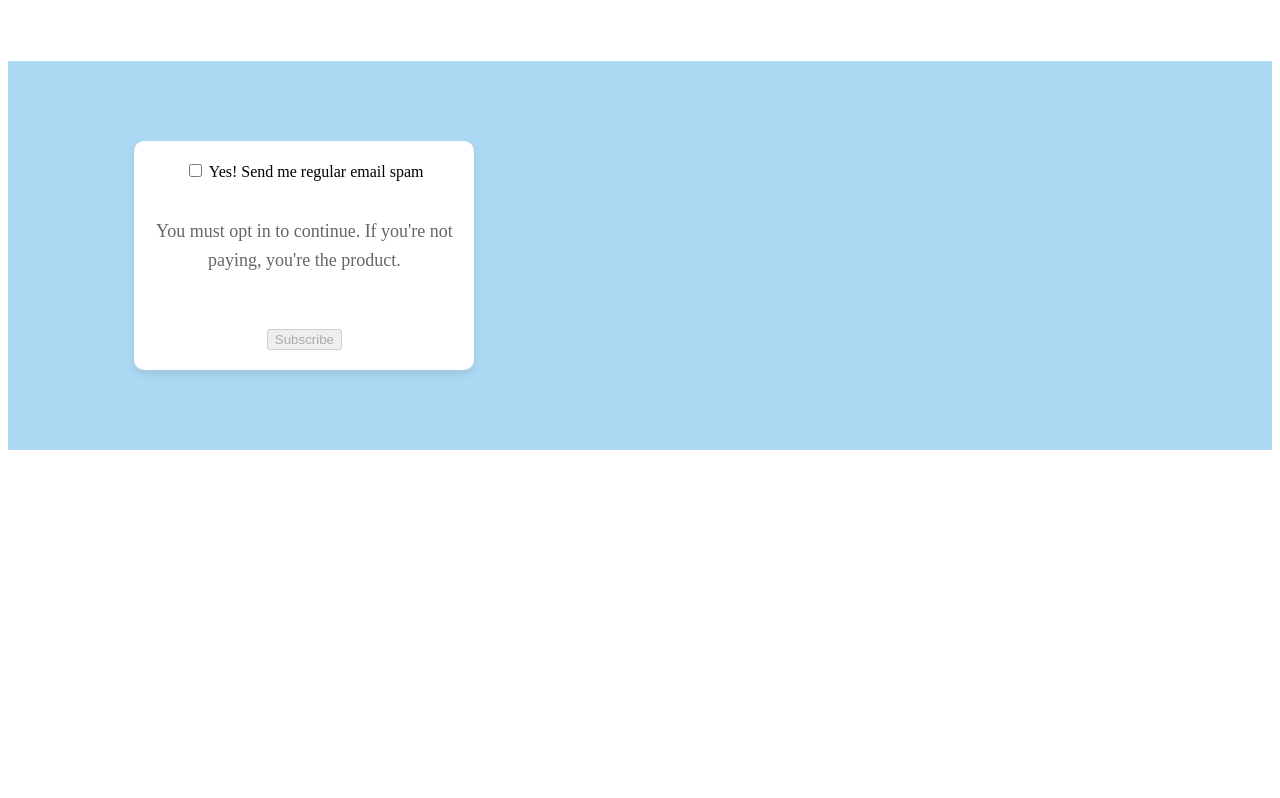
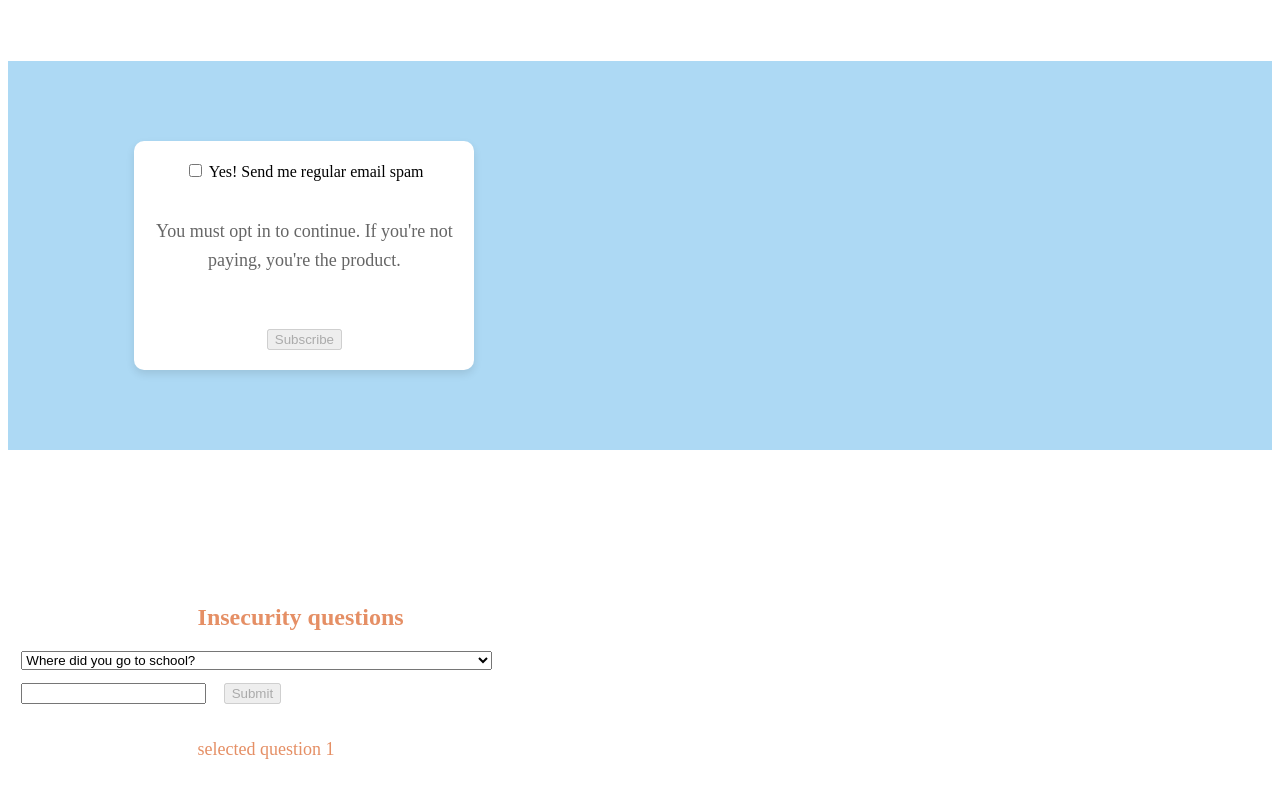
Before and after one commit to ronCodeTracker/sveltejstutorial2025, a SvelteKit app: page /binding in a window 1280 px wide. Shown: the part 727-1525 px from the top of the page. Before the commit the page ends 1257 px from the top, so only its background shows below. Built offline with nearby package versions, Linux system fonts and the light colour scheme.

Commit message:
select mod

```diff
--- a/src/routes/binding/+page.svelte
+++ b/src/routes/binding/+page.svelte
@@ -9,6 +9,35 @@
 
      //check box binding
      let yes = $state(false);
+
+     let questions = $state([
+		{
+			id: 1,
+			text: `Where did you go to school?`
+		},
+		{
+			id: 2,
+			text: `What is your mother's name?`
+		},
+		{
+			id: 3,
+			text: `What is another personal fact that an attacker could easily find with Google?`
+		}
+	]);
+
+    let selected = $state();
+
+	let answer = $state('');
+
+	function handleSubmit(e) {
+		e.preventDefault();
+
+		alert(
+			`answered question ${selected.id} (${selected.text}) with "${answer}"`
+		);
+	}
+
+
 
 </script>
 
@@ -224,6 +253,39 @@ input[type="range"]:hover::-moz-range-thumb {
     margin-left: 10%;
 }
 
+
+.format-title-bindingSelect {
+	margin-left: 15%;
+	color: orange;
+    color: #E58F65;
+}
+
+
+.format-title-bindingSelect2 {
+    margin-left: 1em;
+    display: block;
+}
+
+.format-answer-bindingSelect {
+	margin-left: 1em;
+	margin-top: 1em;
+	margin-bottom: 1em;
+    margin-right: 1em;
+	display: inline;
+}
+
+.format-text-binding {
+	margin-left: 15%;
+	margin-top: 1em;
+	margin-bottom: 1em;
+	margin-right: 1em;
+
+    color: #E58F65;
+
+
+}
+
+
 </style>
 
 
@@ -306,3 +368,43 @@ with the bind:value= &#123;name&#125; format.</p>
 
 </div>
 </div>
+
+
+        <br><br><br>
+
+<h2 class="format-title-bindingSelect">Insecurity questions</h2>
+
+
+<form onsubmit={handleSubmit}>
+	<select
+		bind:value={selected}
+		onchange={() => (answer = '')}
+        class="format-title-bindingSelect2"
+	>
+		{#each questions as question}
+			<option value={question}>
+				{question.text}
+			</option>
+		{/each}
+	</select>
+
+
+<input bind:value={answer} class="format-answer-bindingSelect" />
+
+
+<button disabled={!answer} type="submit">
+		Submit
+	</button>
+</form>
+
+
+
+<p class="format-text-binding">
+	selected question {selected
+		? selected.id
+		: '[waiting...]'}
+</p>
+
+
+
+<br><br><br><br><br><br>
```
